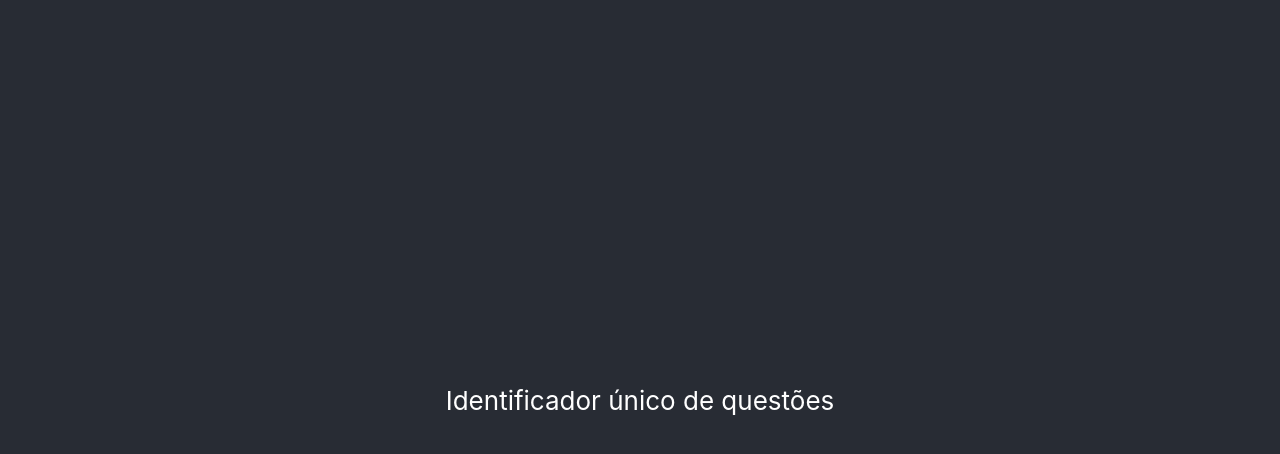
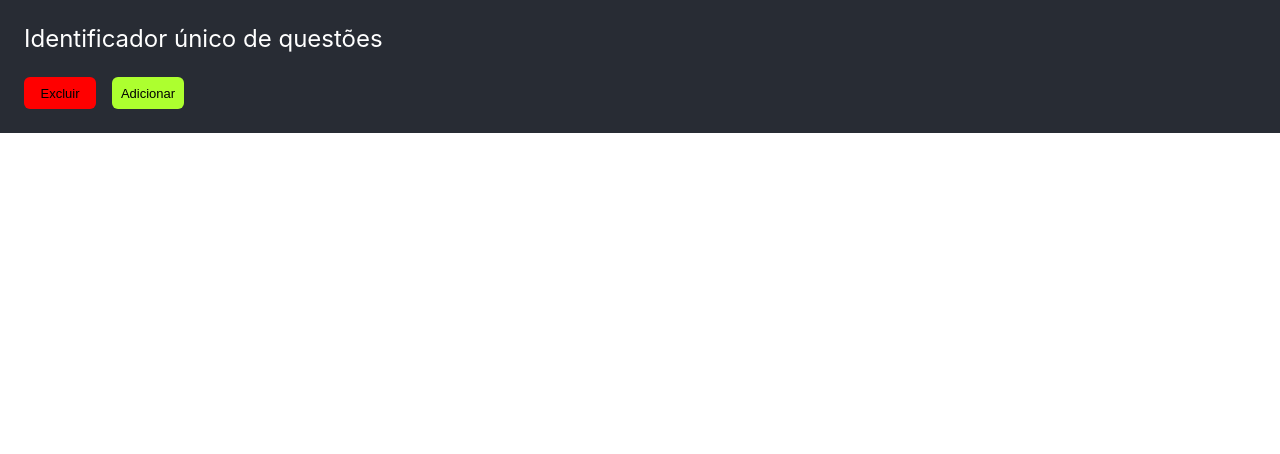
Before and after one commit to mantisoficial/dominios-de-software, a React (Create React App) app in the folder dom_project/dom_project_ui/: page / in a window 1280 px wide. Shown: the top 454 px of the page. Built offline with nearby package versions, Linux system fonts and the light colour scheme.

Commit message:
Implementação dos botões na View principal.

```diff
--- a/dom_project/dom_project_ui/src/App.css
+++ b/dom_project/dom_project_ui/src/App.css
@@ -1,14 +1,14 @@
-.App {
-  text-align: center;
+.app {
+  padding: 24px;
+  background-color: #282c34;
+  min-height: 100%;
 }
 
-.App-header {
-  background-color: #282c34;
-  min-height: 100vh;
+.app-header {
+  text-align: left;
+  margin-bottom: 24px;
+}
+
+.action-buttons {
   display: flex;
-  flex-direction: column;
-  align-items: center;
-  justify-content: center;
-  font-size: calc(10px + 2vmin);
-  color: white;
 }
--- a/dom_project/dom_project_ui/src/App.js
+++ b/dom_project/dom_project_ui/src/App.js
@@ -1,13 +1,23 @@
-import './App.css';
+import "./App.css";
+import Button from "./components/Button";
+import React, {useState} from "react";
 
 function App() {
+  const [questions, setQuestions] = useState([])
+  //properties
+  //code, name, question, subquestion (optional), subject, reviewed
+
   return (
-    <div className="App">
-      <header className="App-header">
-        <p>
-          Identificador único de questões
-        </p>
+    <div className="app">
+      <header className="app-header">
+        <p className="header" style={{color: "white"}}>Identificador único de questões</p>
       </header>
+      <div className="action-buttons">
+        <Button label="Excluir" isDestructive buttonMargin="0px 16px 0px 0px" />
+        <Button label="Adicionar" />
+      </div>
+      <div className="questions-list">
+      </div>
     </div>
   );
 }
```
